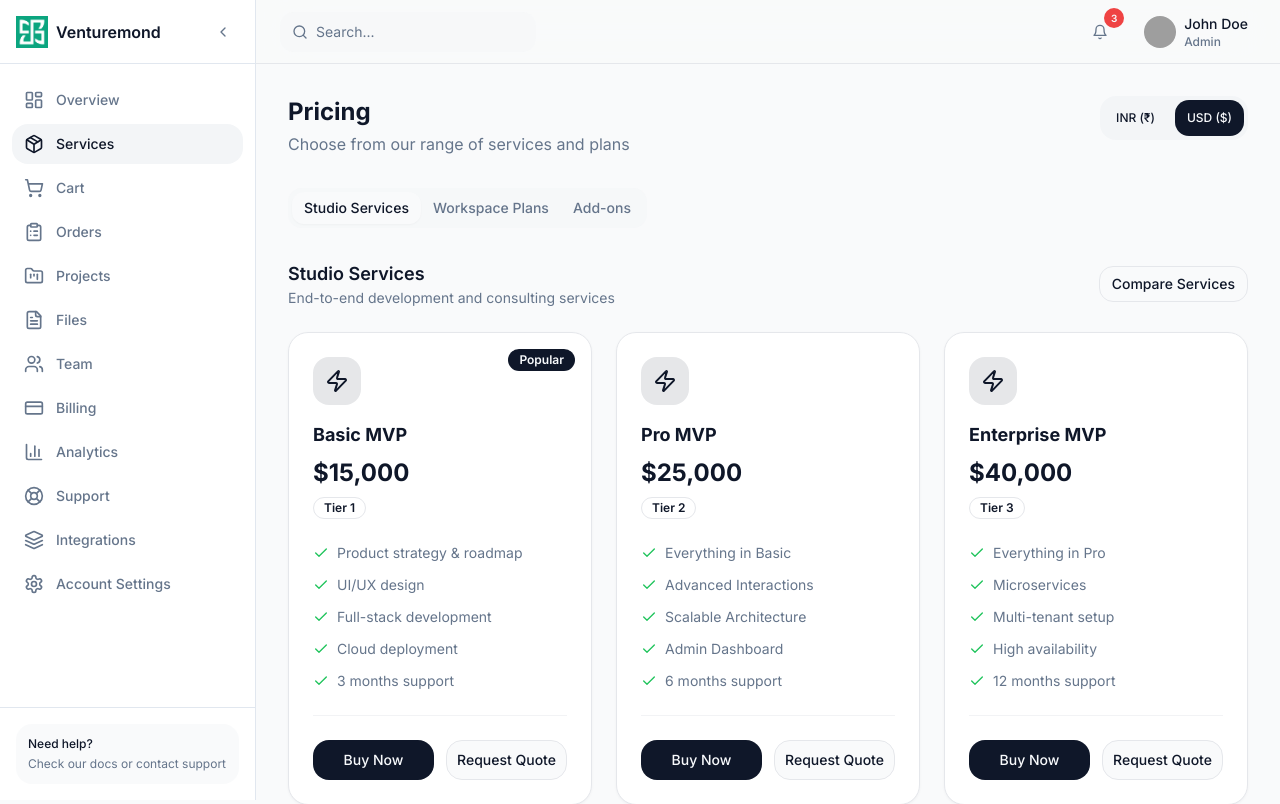
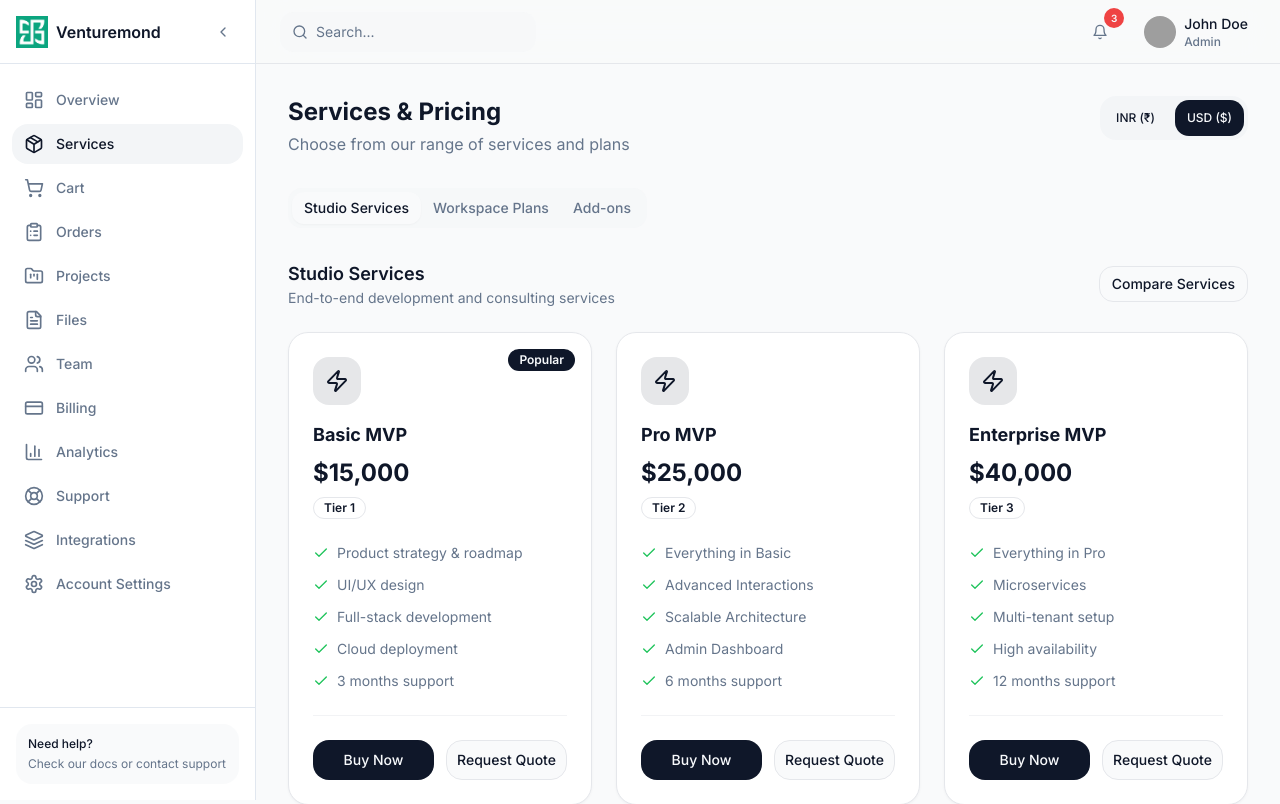
Before and after one commit to kalyan09122003/venturemond-clientdashboard, a React (Vite) app: page /services in a window 1280 px wide. Shown: the top 804 px of the page. Built offline with nearby package versions, Linux system fonts and the light colour scheme; grey boxes are pictures that could not be loaded; the HTML template or start-up script is replaced by a standard one.

Commit message:
updating the pages

```diff
--- a/src/App.tsx
+++ b/src/App.tsx
@@ -100,7 +100,6 @@
                 <Route path="/support/:id" element={<TicketDetail />} />
                 <Route path="/integrations" element={<Integrations />} />
                 <Route path="/account" element={<Account />} />
-                <Route path="/settings" element={<Navigate to="/account" replace />} />
               </Route>
 
               <Route path="*" element={<NotFound />} />
--- a/src/components/dashboard/services/ServiceCatalog.tsx
+++ b/src/components/dashboard/services/ServiceCatalog.tsx
@@ -12,7 +12,7 @@
     return (
         <div className="space-y-6">
             <div className="flex flex-col md:flex-row md:items-center justify-between gap-4">
-                <h1 className="text-3xl font-bold tracking-tight">Service Catalog</h1>
+                <h1 className="text-3xl font-bold tracking-tight">Services & Pricing</h1>
 
                 <div className="flex items-center gap-2 bg-secondary/50 p-1 rounded-lg self-start">
                     <Button
--- a/src/pages/Services.tsx
+++ b/src/pages/Services.tsx
@@ -53,7 +53,7 @@
     <div className="space-y-8 animate-fade-in text-left">
       <div className="flex justify-between items-start">
         <div>
-          <h1 className="text-2xl font-bold">Pricing</h1>
+          <h1 className="text-2xl font-bold">Services & Pricing </h1>
           <p className="text-muted-foreground mt-1">
             Choose from our range of services and plans
           </p>
```
